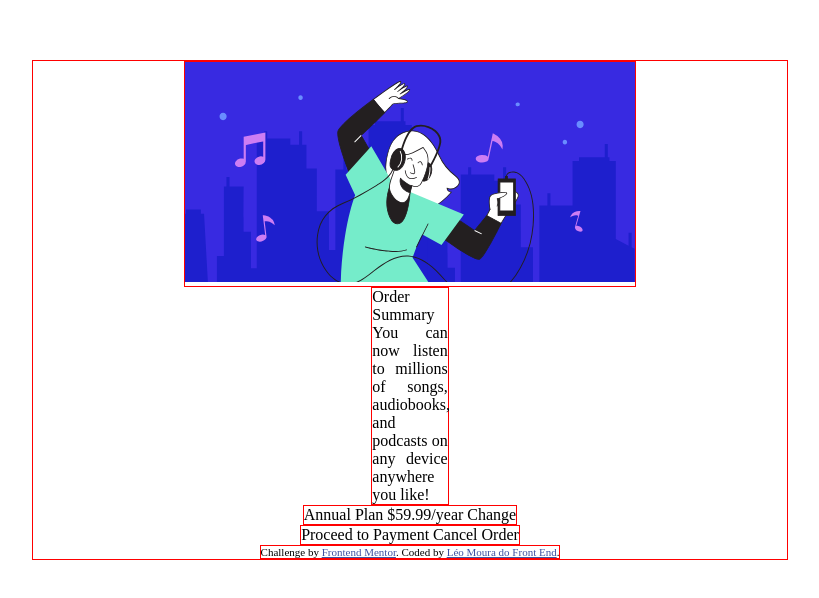
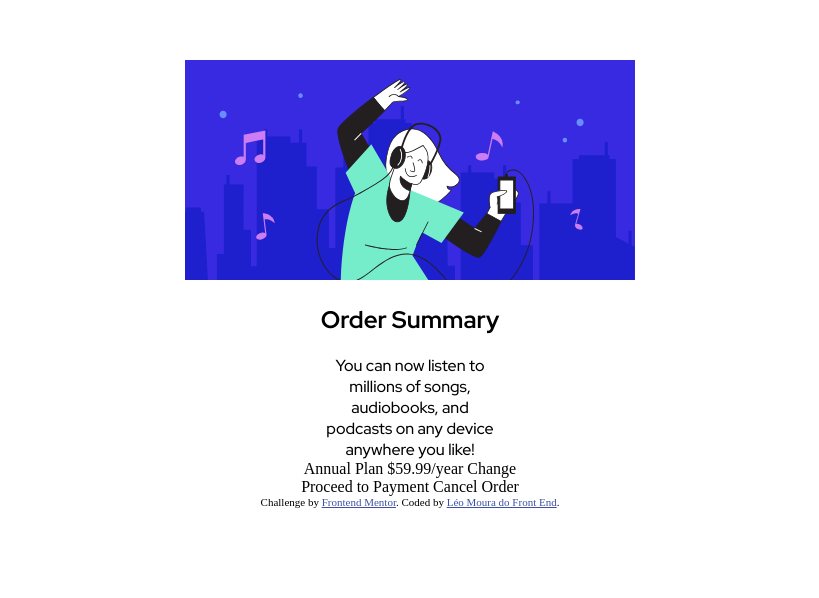
Before and after one commit to CyborgLeunardu/order-summary-component-main, a plain HTML site: page index.html in a window 1280 px wide. Shown: the part 132-730 px from the top of the page, without its empty margins (230-1049 px from the left). Drawn offline with Linux system fonts and the light colour scheme.

Commit message:
Update
Ajuste do tamanho do "modal".

```diff
--- a/index.html
+++ b/index.html
@@ -31,7 +31,8 @@
         <img src="images/illustration-hero.svg"/>
       </div>
       <div class="osc--mainText">
-        Order Summary You can now listen to millions of songs, audiobooks, and
+        <h2> Order Summary </h2>
+        You can now listen to millions of songs, audiobooks, and
         podcasts on any device anywhere you like!
       </div>
 
--- a/styles/index.css
+++ b/styles/index.css
@@ -1,3 +1,5 @@
+@import url('https://fonts.googleapis.com/css2?family=Red+Hat+Display:wght@500;700;900&display=swap');
+
 body {
   justify-content: center;
   display: flex;
@@ -7,7 +9,6 @@ body {
 
 div {
   display: block;
-  border: 1px red solid;
 }
 
 .osc--modal {
@@ -15,14 +16,22 @@ div {
   flex-direction: column;
   flex-wrap: wrap;
   align-items: center;
+  width: 450px;
+  border-radius: 10%;
+
 }
 
 .osc--mainText {
-  text-align: justify;
-  width:10%;
+  font-family: "Red Hat Display";
+  text-align: center;
+  display: flex;
+  flex-wrap: wrap;
+  flex-direction: column;
+  width: 40%;
 }
 
 .osc--topImage {
   background-image: url(/images/illustration-hero.svg);
   background-repeat: no-repeat;
+
 }
```
